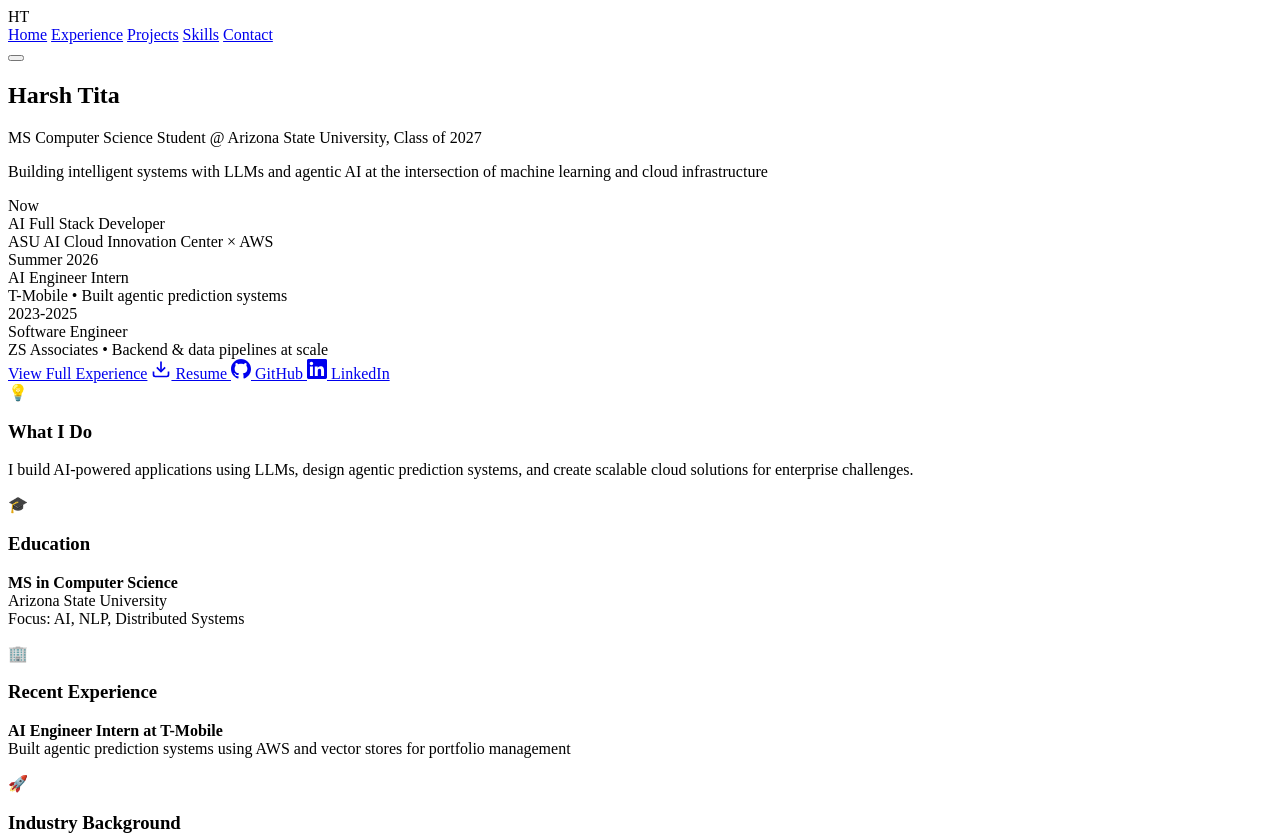
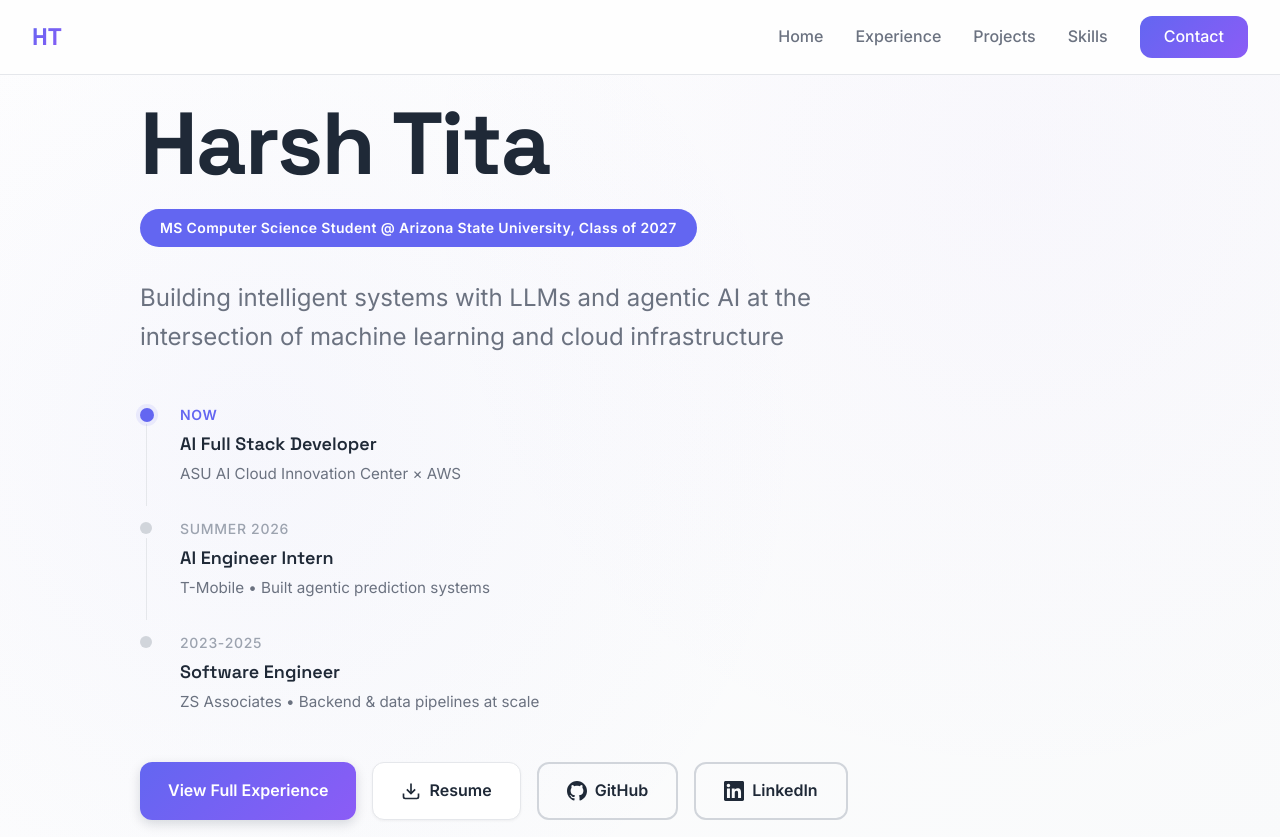
Before and after one commit to iamharshtita/harsh-portfolio, a plain HTML site: page index.html in a window 1280 px wide. Shown: the top 837 px of the page. Drawn offline with Linux system fonts and the light colour scheme.

Commit message:
Fix CSS and JS file references for GitHub Pages

```diff
--- a/index.html
+++ b/index.html
@@ -7,7 +7,7 @@
   <link rel="preconnect" href="https://fonts.googleapis.com">
   <link rel="preconnect" href="https://fonts.gstatic.com" crossorigin>
   <link href="https://fonts.googleapis.com/css2?family=Space+Grotesk:wght@400;500;600;700&family=Inter:wght@300;400;500;600;700&family=JetBrains+Mono:wght@400;500&display=swap" rel="stylesheet">
-  <link rel="stylesheet" href="./style-new.css">
+  <link rel="stylesheet" href="./style.css">
 </head>
 <body>
   <!-- Navigation Header -->
@@ -714,6 +714,6 @@
     </div>
   </footer>
 
-  <script src="./script-new.js"></script>
+  <script src="./script.js"></script>
 </body>
 </html>
```
